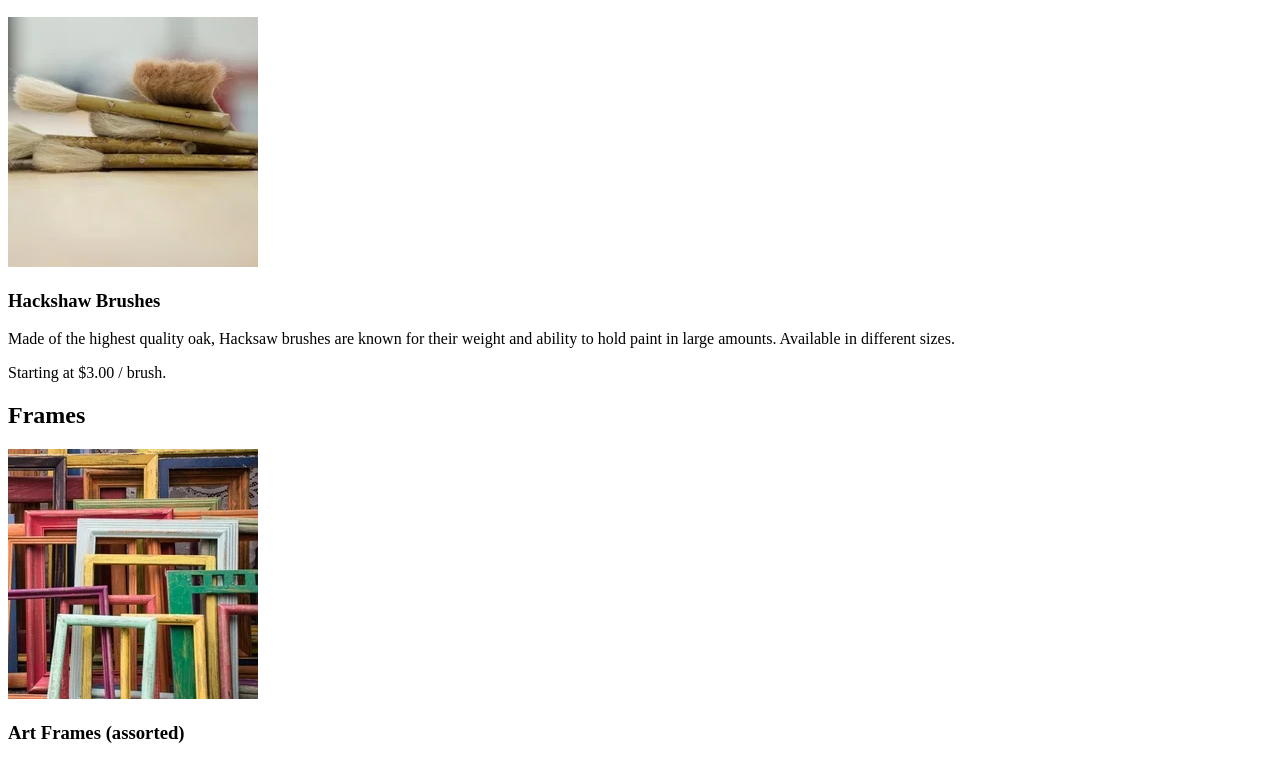
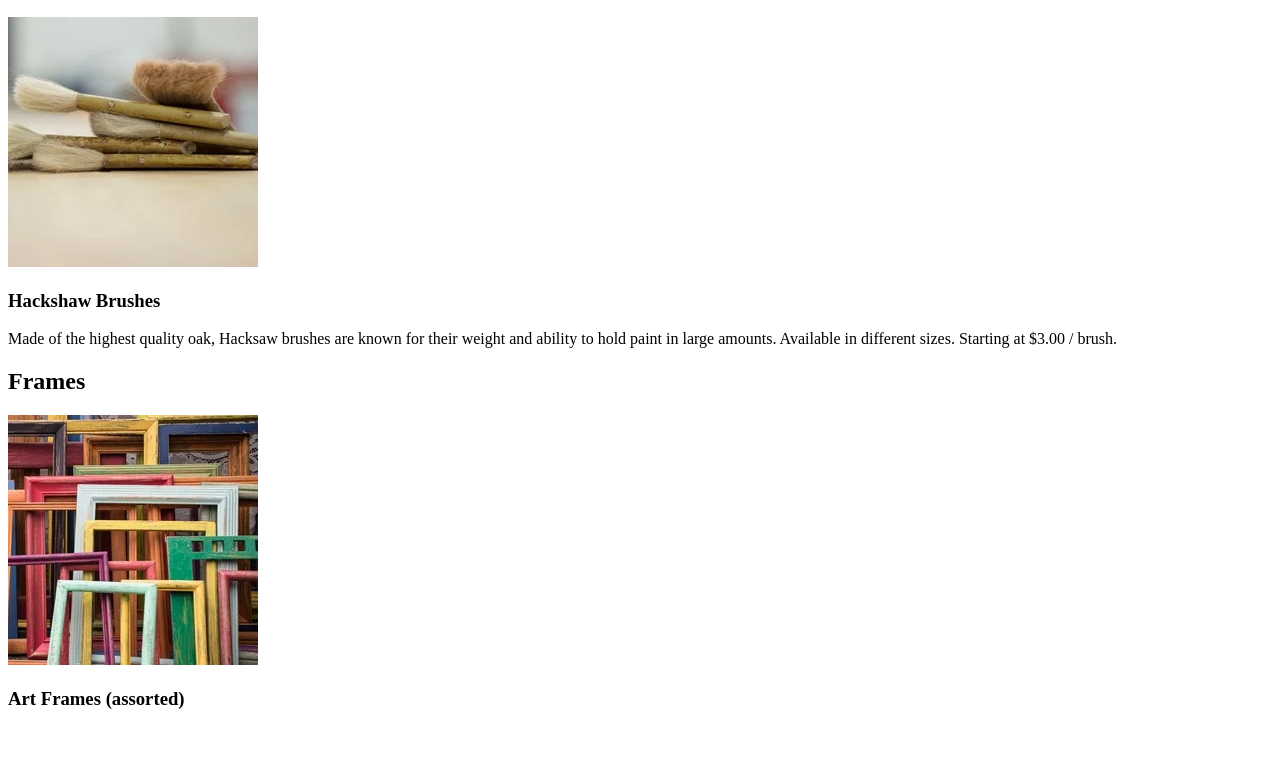
Before and after one commit to zerok1986/git_practice, a plain HTML site: page index.html in a window 1280 px wide. Shown: the part 110-872 px from the top of the page. After the commit the page ends 838 px from the top, so only its background shows below. Drawn offline with Linux system fonts and the light colour scheme.

Commit message:
Fix price1 anchor for styling purposes

```diff
--- a/index.html
+++ b/index.html
@@ -20,8 +20,7 @@
         <h3>Hackshaw Brushes</h3>
         <p>Made of the highest quality oak, Hacksaw brushes are known for their
         weight and ability to hold paint in large amounts. Available in
-        different sizes.</p>
-        <p id="price1">Starting at $3.00 / brush.</p>
+        different sizes. <a id="price1">Starting at $3.00 / brush.</a></p>
     </div>
 
     <!-- Frames Section -->
```
